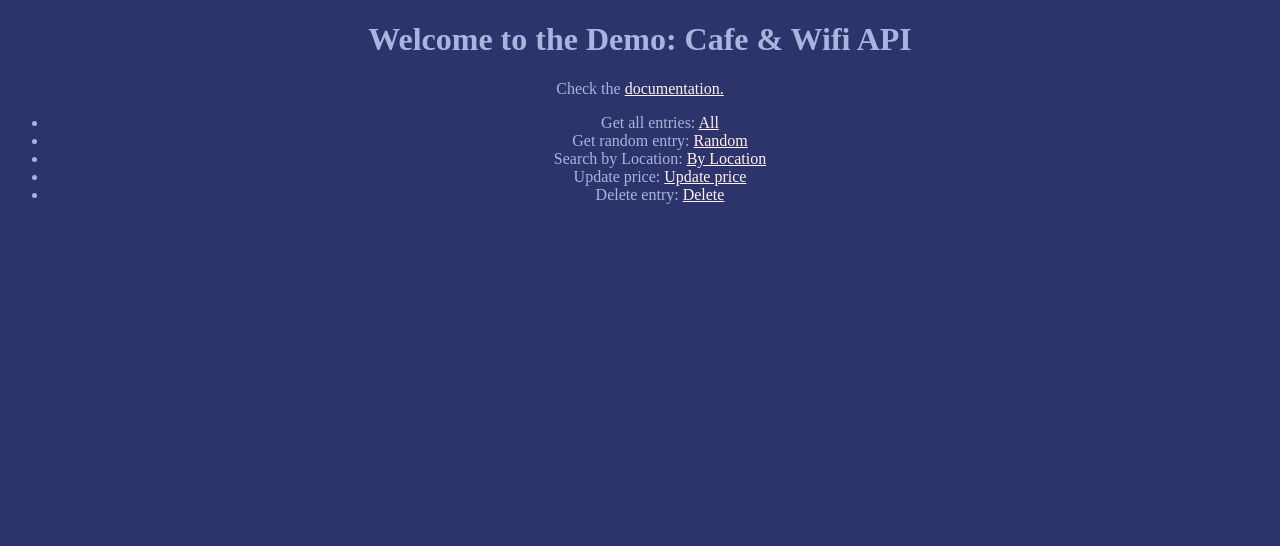
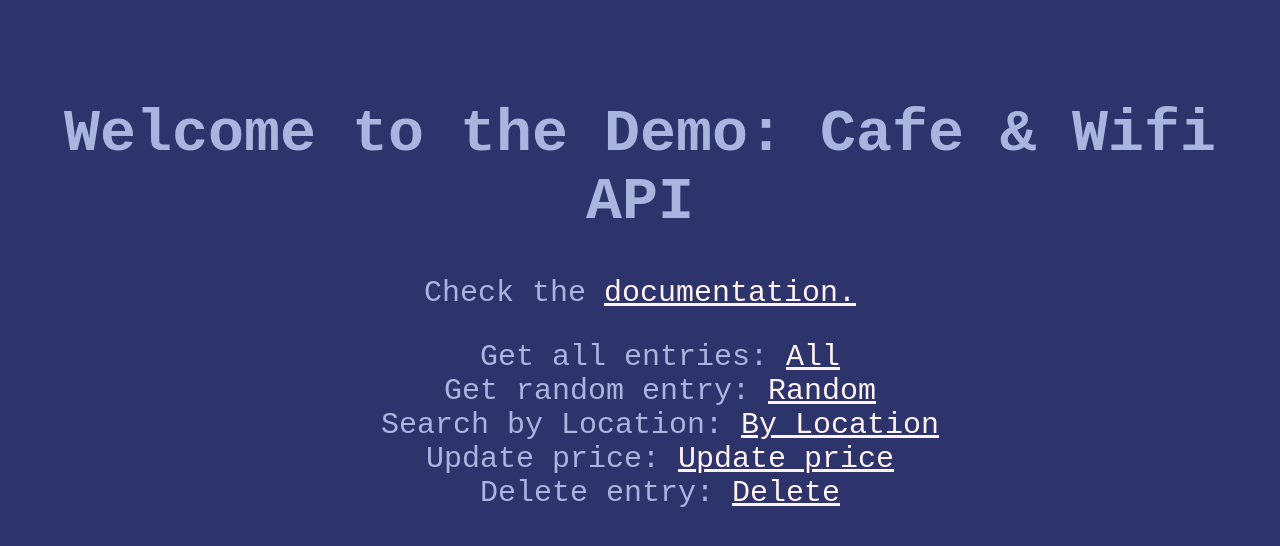
Before and after one commit to vicmoon/Python_RESTAPI, a Flask app: page / in a window 1280 px wide. Shown: the top 546 px of the page. Run offline with Flask 3, Linux system fonts and the light colour scheme.

Commit message:
update style

```diff
--- a/static/style.css
+++ b/static/style.css
@@ -1,9 +1,19 @@
 body {
+  margin-top: 100px;
   text-align: center;
   background-color: #2d336b;
   color: #a9b5df;
+  font-family: 'Courier New', Courier, monospace;
+  font-size: 30px;
 }
 
 a {
   color: #fff2f2;
 }
+
+ul {
+  text-align: center;
+}
+li {
+  list-style-type: none;
+}
--- a/templates/index.html
+++ b/templates/index.html
@@ -21,7 +21,6 @@
         <li> Search by Location: <a href="https://pythonrestapi-production.up.railway.app/search/location"> By Location </a></li>
         <li> Update price: <a href="https://pythonrestapi-production.up.railway.app/update-price/id"> Update price </a></li>
         <li> Delete entry: <a href="https://pythonrestapi-production.up.railway.app/delete/id"> Delete </a></li>
-
       </ul>
     </p>
   </body>
```
